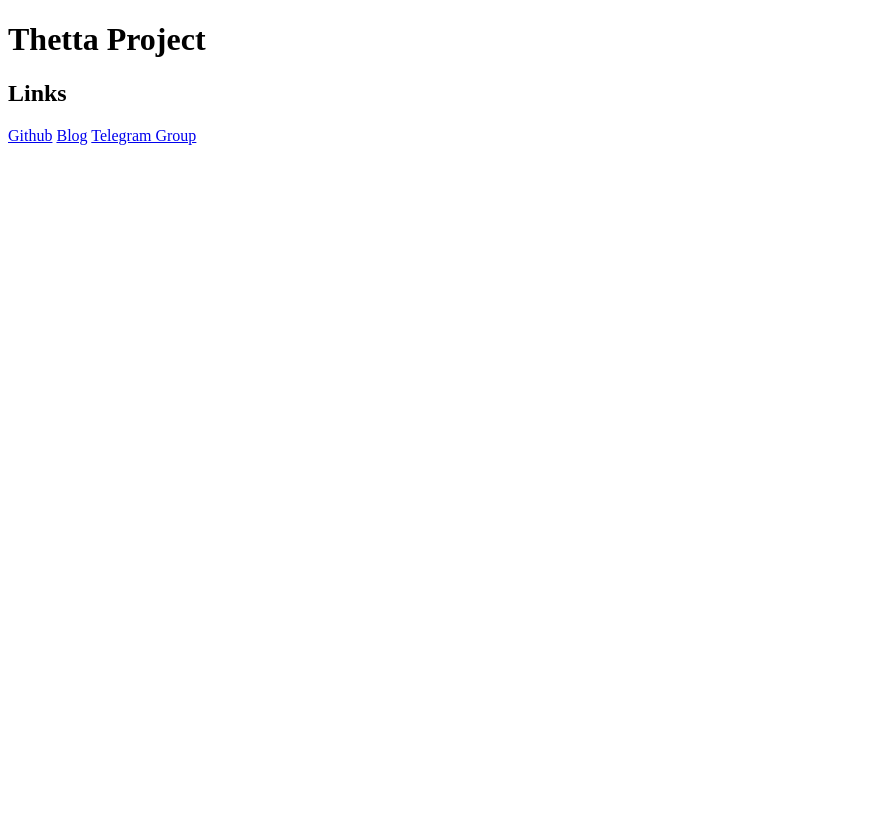
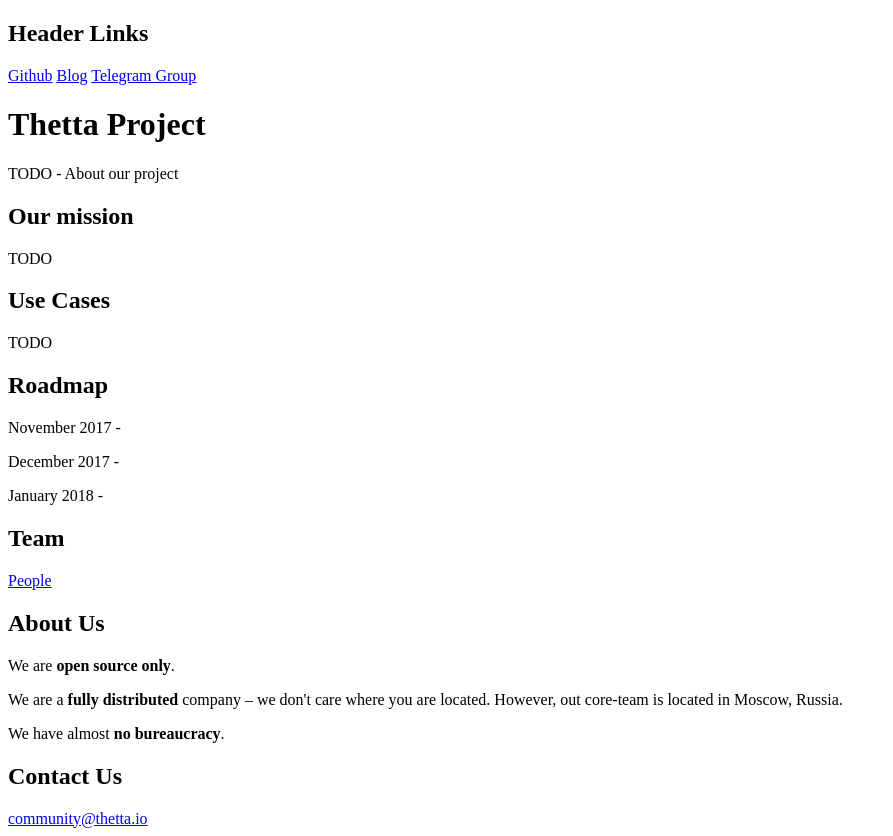
Before and after one commit to Thetta/WebSite1, a website: page project/index.html in a window 1280 px wide. Shown: the whole page, without its empty margins (0-893 px from the left). Before the commit the page ends 800 px from the top, so only its background shows below. Drawn offline with Linux system fonts and the light colour scheme.

Commit message:
Update index.html. Basic sections

```diff
--- a/project/index.html
+++ b/project/index.html
@@ -8,13 +8,36 @@
         <link rel="stylesheet" href="styles/style.css">
     </head>
     <body>
-    <h1>Thetta Project </h1>
-
-    <h2>Links</h2>
+    <h2>Header Links</h2>
     <a href="https://github.com/thetta">Github</a>
     <a href="https://medium.com/thetta">Blog</a>
     <a href="https://t.me/thetta">Telegram Group</a>
 
-    <p></p>
+    <h1>Thetta Project</h1>
+    <p>TODO - About our project</p>
+
+    <h2>Our mission</h2>
+    <p>TODO</p>
+
+    <h2>Use Cases</h2>
+    <p>TODO<p>
+
+    <h2>Roadmap</h2>
+    <p>November 2017 - </p>
+    <p>December 2017 - </p>
+    <p>January 2018 - </p>
+
+    <h2>Team</h2>
+    <p>
+        <a href="https://github.com/orgs/Thetta/people">People</a>
+    </p>
+
+    <h2>About Us</h2>
+    <p>We are <strong>open source only</strong>.</p>
+    <p>We are a <strong>fully distributed</strong> company – we don't care where you are located. However, out core-team is located in Moscow, Russia.</p>
+    <p>We have almost <strong>no bureaucracy</strong>.</p>
+
+    <h2>Contact Us</h2>
+    <a href="mailto: community@thetta.io">community@thetta.io</a>
 </body>
 </html>
```
